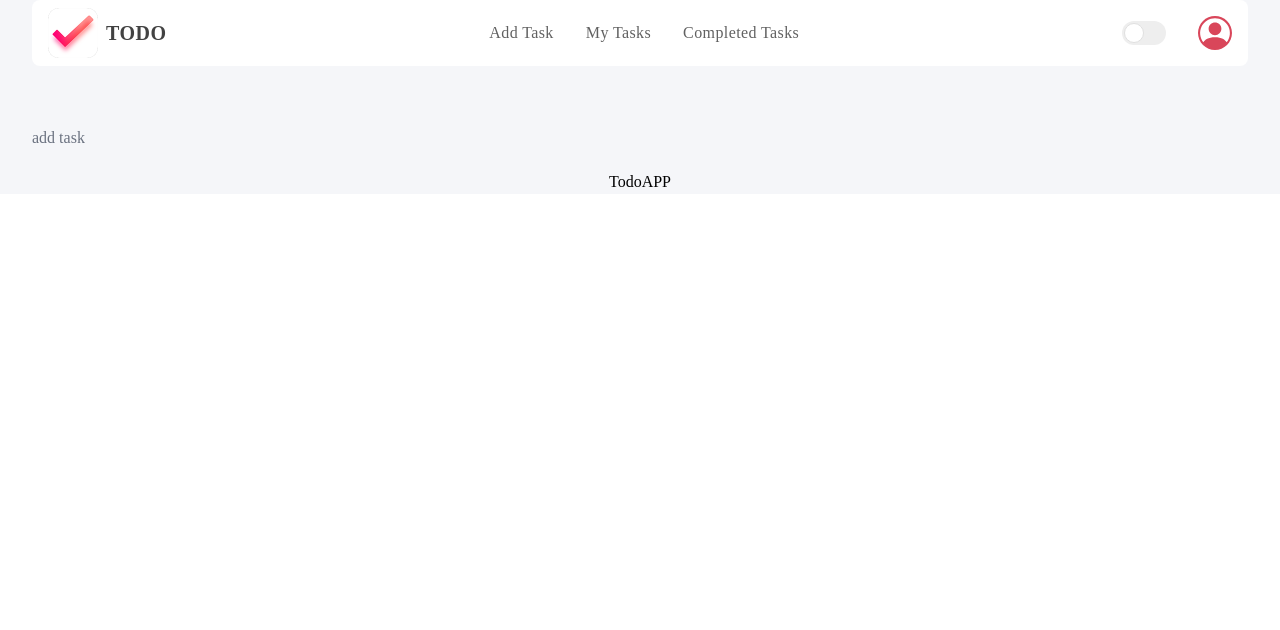
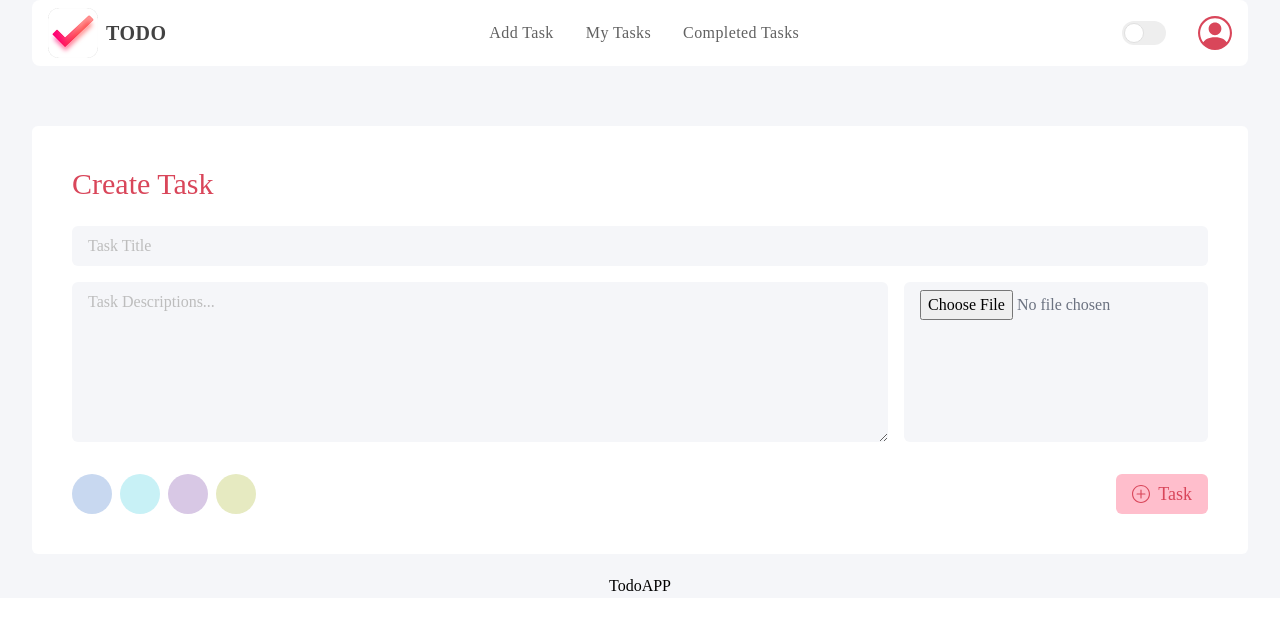
Before and after one commit to rubel-sh/todo-app, a React (Vite) app in the folder client/todo-app/: page / in a window 1280 px wide. Shown: the top 630 px of the page. Built offline with nearby package versions, Linux system fonts and the light colour scheme.

Commit message:
Add task ui added

```diff
--- a/client/todo-app/package.json
+++ b/client/todo-app/package.json
@@ -12,6 +12,7 @@
     "cors": "^2.8.5",
     "react": "^18.2.0",
     "react-dom": "^18.2.0",
+    "react-icons": "^4.7.1",
     "react-router-dom": "^6.6.1"
   },
   "devDependencies": {
--- a/client/todo-app/src/pages/AddTask/AddTask.jsx
+++ b/client/todo-app/src/pages/AddTask/AddTask.jsx
@@ -1,7 +1,54 @@
 import React from "react";
+import { SlPlus } from "react-icons/sl";
 
 const AddTask = () => {
-  return <div>add task</div>;
+  return (
+    <div className=" p-10 bg-white rounded-md">
+      <h2 className="text-3xl text-primaryColor font-medium mb-6">
+        Create Task
+      </h2>
+      <form>
+        <div className="grid gap-4 mb-8">
+          {/* Add Title */}
+          <input
+            type="text"
+            placeholder="Task Title"
+            className="w-full rounded-md py-2 px-4 outline-none bg-backgroundColor"
+          />
+          <div className="flex gap-4">
+            {/* Text Description */}
+            <textarea
+              name=""
+              id=""
+              className="w-full outline-none rounded-md py-2 px-4 bg-backgroundColor"
+              placeholder="Task Descriptions..."
+              rows="6"
+            ></textarea>
+            {/* Upload Image */}
+            <input
+              type="file"
+              className="h-full bg-backgroundColor outline-none rounded-md py-2 px-4 flex justify-center items-center cursor-pointer "
+            />
+          </div>
+        </div>
+        {/* Select color and add task btn */}
+        <div className="flex w-full justify-between">
+          {/* Colors */}
+          <div className="flex gap-2">
+            <div className="w-10 h-10 rounded-full bg-selectColor1 cursor-pointer"></div>
+            <div className="w-10 h-10 rounded-full bg-selectColor2 cursor-pointer"></div>
+            <div className="w-10 h-10 rounded-full bg-selectColor3 cursor-pointer"></div>
+            <div className="w-10 h-10 rounded-full bg-selectColor4 cursor-pointer"></div>
+          </div>
+          {/* Add Task */}
+          <button className="text-primaryColor bg-[#ffbecc] text-lg font-medium px-4 rounded-md hover:bg-[#f7adbd] flex items-center">
+            <SlPlus className="mr-2" />
+            Task
+          </button>
+        </div>
+      </form>
+    </div>
+  );
 };
 
 export default AddTask;
--- a/client/todo-app/tailwind.config.cjs
+++ b/client/todo-app/tailwind.config.cjs
@@ -10,6 +10,10 @@ module.exports = {
         primaryColor: "#D9465A",
         secondaryColor: "#6B7280",
         backgroundColor: "#F5F6F9",
+        selectColor1: "#C8D8F0",
+        selectColor2: "#C8F1F6",
+        selectColor3: "#D8C8E5",
+        selectColor4: "#E6EAC1",
         red: {
           50: "#ffebee",
           100: "#ffcdd2",
```
Also changed, not shown: 1 other file (tests, documents, lock files or other folders).
